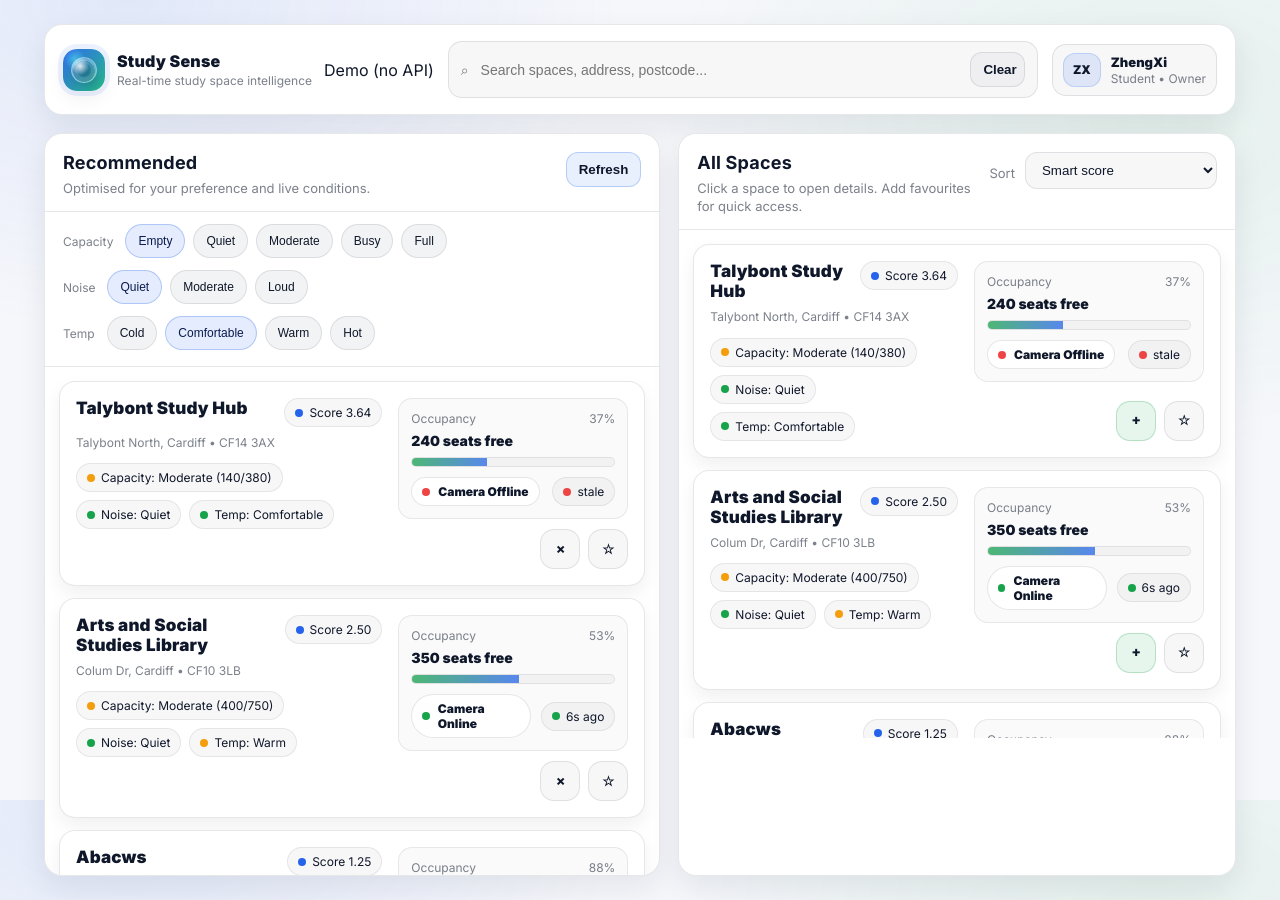
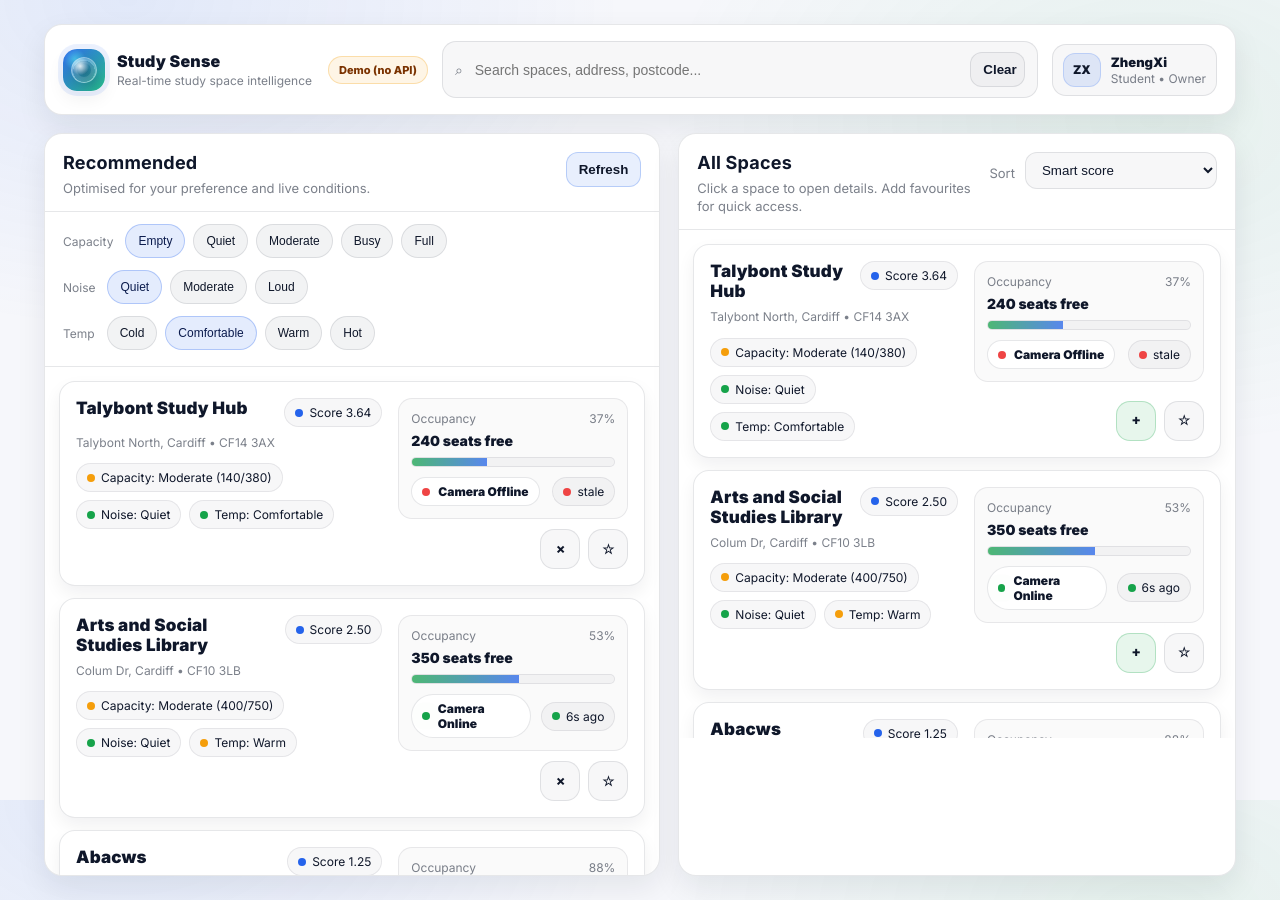
Before and after one commit to Neeha1826/Study-Space-Group-Project, a plain HTML site: page frontend/index.html in a window 1280 px wide. Drawn offline with Linux system fonts and the light colour scheme; no server answers.

Commit message:
Update styles.css

```diff
--- a/frontend/styles.css
+++ b/frontend/styles.css
@@ -123,6 +123,23 @@ body{
 
 .brand-name{ font-weight: 900; letter-spacing: .2px; }
 .brand-sub{ font-size: 12px; color: var(--muted); margin-top: 2px; }
+
+/* ThingsBoard / demo source indicator */
+.source-pill{
+  margin-left: 4px;
+  align-self: center;
+  font-size: 11px;
+  font-weight: 800;
+  padding: 6px 10px;
+  border-radius: 999px;
+  border: 1px solid var(--stroke);
+  background: rgba(15,23,42,.04);
+  color: var(--muted);
+  white-space: nowrap;
+}
+.source-pill.tb{ border-color: rgba(22,163,74,.25); color: #0f5132; background: rgba(22,163,74,.10); }
+.source-pill.hybrid{ border-color: rgba(37,99,235,.25); color: #0b1b4d; background: rgba(37,99,235,.10); }
+.source-pill.demo, .source-pill.offline{ border-color: rgba(245,158,11,.28); color: #7a3200; background: rgba(245,158,11,.10); }
 
 .search{
   flex:1;
```
